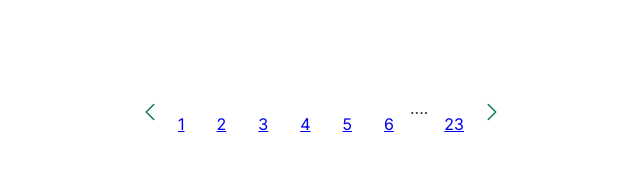
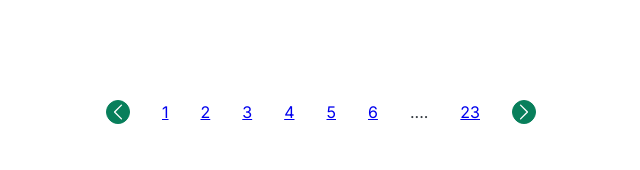
Before and after one commit to OgayoJoseph/Elements-Components-Lecture, a plain HTML site: page challenge-pagination.html in a window 1280 px wide. Shown: the whole page, without its empty margins (319-959 px from the left). Drawn offline with Linux system fonts and the light colour scheme.

Commit message:
modification done to the css style sheet to fit the design.

```diff
--- a/challenge-pagination.css
+++ b/challenge-pagination.css
@@ -28,34 +28,47 @@ GREY COLOR: #343a40
   margin-top: 100px;
   display: flex;
   justify-content: center;
+  align-items: center;
+  gap: 32px;
 }
 
 /* BUTTONS */
 
-.btn-left,
-.btn-right {
+.btn {
+  stroke: #fff;
+  border: 1px solid #087f5b;
+  background-color: #087f5b;
+  height: 24px;
   width: 24px;
-  height: 24px;
-  stroke: #087f5b;
+  border-radius: 100px;
+
+  cursor: pointer;
+
+  display: flex;
   align-items: center;
-  /* margin-top: 12px; */
+  justify-content: center;
 }
 
-/* .btn-left {
-  margin-right: 16px;
-  align-items: center;
+.btn-left {
 }
 
 .btn-right {
-  margin-left: 16px;
-} */
+}
 
 /* NUMBERS */
 
 .number {
-  align-items: center;
-  margin: 16px;
+  /* align-items: center; */
+  /* margin: 16px; */
 }
 
+.number:nth-child(5) {
+  /* border: solid #087f5b;
+  border-radius: 100px; */
+}
+
+/* DOTS */
+
 .dots {
+  /* align-items: center; */
 }
--- a/challenge-pagination.html
+++ b/challenge-pagination.html
@@ -19,7 +19,7 @@
       viewBox="0 0 24 24"
       stroke-width="1.5"
       stroke="currentColor"
-      class="btn-left"
+      class="btn btn-left"
     >
       <path
         stroke-linecap="round"
@@ -42,7 +42,7 @@
       viewBox="0 0 24 24"
       stroke-width="1.5"
       stroke="currentColor"
-      class="btn-right"
+      class="btn btn-right"
     >
       <path
         stroke-linecap="round"
```
